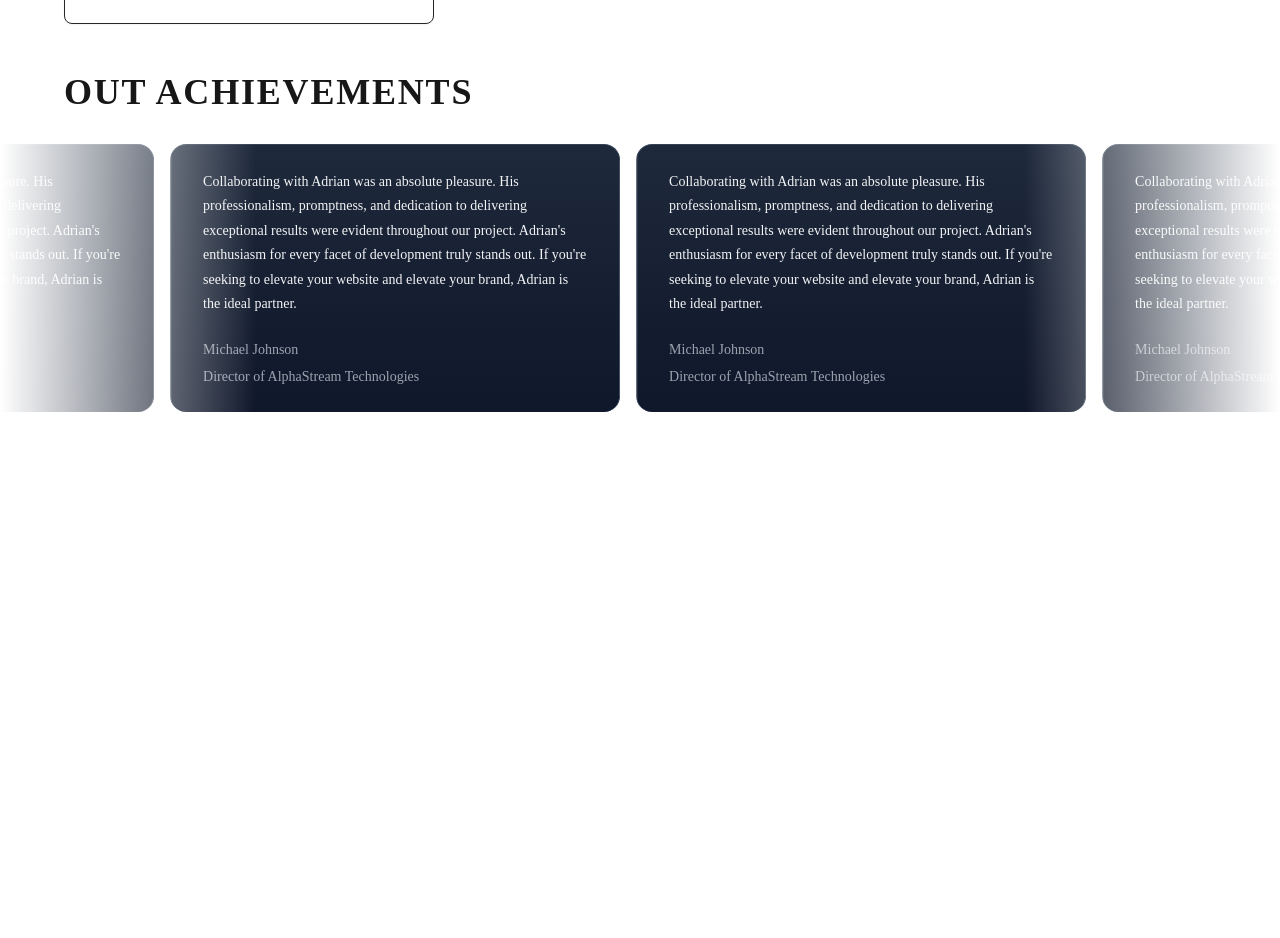
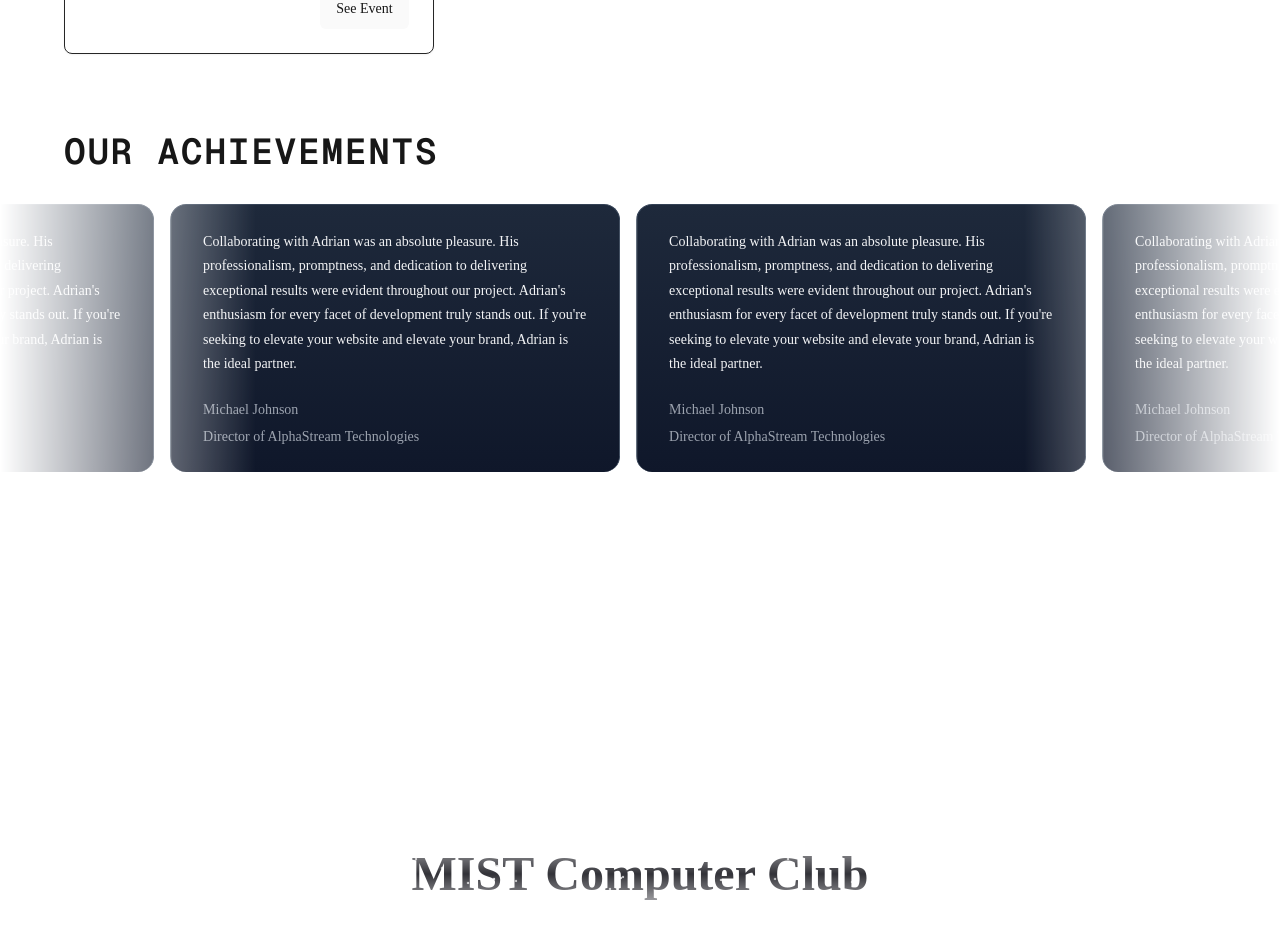
Before and after one commit to istiaqueahmedarik/mcc_website, a Next.js app in the folder client/: page / in a window 1280 px wide. Shown: the part 1740-2678 px from the top of the page. Before the commit the page ends 2168 px from the top, so only its background shows below. Built offline with nearby package versions, Linux system fonts and the light colour scheme.

Commit message:
theme problem1

```diff
--- a/client/src/app/page.js
+++ b/client/src/app/page.js
@@ -11,6 +11,7 @@
 import MagicButton from '@/components/ui/MagicButton'
 import MagicButton2 from '@/components/ui/MagicButton2'
 import { Spotlight } from '@/components/ui/Spotlight'
+import { TextRevealCard, TextRevealCardDescription, TextRevealCardTitle } from '@/components/ui/text-reveal-card'
 import { TextGenerateEffect } from '@/components/ui/TextGenEffect'
 import { Anvil, AudioWaveform, Landmark, MoveRight, Tv } from 'lucide-react'
 import Image from 'next/image'
@@ -53,7 +54,7 @@
 
 
   return (
-    <main className="scroll-smooth w-full flex flex-col gap-12 justify-center items-center overflow-x-hidden">
+    <main className="scroll-smooth w-full flex flex-col gap-12 justify-center items-center overflow-x-hidden bg-background">
       <Spotlight
         className="-top-40 left-0 md:left-60 md:-top-20"
         fill="white"
@@ -87,9 +88,9 @@
         </div>
       </div>
 
-      <div className="w-[90vw] max-w-7xl flex flex-col justify-center">
+      <div className="w-[90vw] max-w-7xl flex flex-col justify-center ">
         <div>
-          <h1 className="uppercase text-2xl sm:text-4xl font-bold tracking-wider">
+          <h1 className="font-mono uppercase text-2xl sm:text-4xl font-bold tracking-wider">
             Upcoming Events
           </h1>
         </div>
@@ -146,13 +147,13 @@
         </div>
       </div>
 
-      <div className="w-[90vw] max-w-7xl flex flex-col gap-4 justify-center">
+      <div className="w-[90vw] max-w-7xl flex flex-col gap-4 justify-center min-h-[40vw]">
         <div>
-          <h1 className="uppercase text-2xl sm:text-4xl font-bold tracking-wider">
+          <h1 className="font-mono uppercase text-2xl sm:text-4xl font-bold tracking-wider">
             What We Offer
           </h1>
         </div>
-        <div className="flex flex-wrap items-center sm:flex-row flex-col max-sm:gap-4 justify-around">
+        <div className="flex flex-wrap items-center sm:flex-row flex-col max-sm:gap-4 justify-between">
           <MagicButton2
             title="Problem Tracker"
             otherClasses="sm:text-2xl hover:text-yellowCus1-foreground"
@@ -226,8 +227,8 @@
 
       <div className='w-[90vw] max-w-7xl flex flex-col gap-4 justify-center'>
       <div>
-          <h1 className="uppercase text-2xl sm:text-4xl font-bold tracking-wider">
-            Out Achievements
+          <h1 className="font-mono uppercase text-2xl sm:text-4xl font-bold tracking-wider">
+            Our Achievements
           </h1>
         </div>
 
@@ -239,6 +240,17 @@
             />
         </div>
     </div>
+
+    <div className="flex items-center justify-center  h-[40rem] w-full">
+      <TextRevealCard
+        text="MIST Computer Club"
+        revealText="MIST Computer Club"
+      >
+        <TextRevealCardTitle>
+          Be a part of something bigger!
+        </TextRevealCardTitle>
+      </TextRevealCard>
+    </div>
     </main>
   )
 }
--- a/client/src/components/Navbar.js
+++ b/client/src/components/Navbar.js
@@ -7,7 +7,7 @@
 
 const Navbar = async () => {
   return (
-    <div className="w-full px-8 py-4">
+    <div className="w-full px-8 py-4 bg-background">
       <div className="flex flex-row justify-between">
         <div className="flex flex-row items-center gap-12 ">
           <Image
--- /dev/null
+++ b/client/src/components/ui/text-reveal-card.js
@@ -0,0 +1,164 @@
+'use client'
+import React, { useEffect, useRef, useState, memo } from 'react'
+import { motion } from 'framer-motion'
+import { twMerge } from 'tailwind-merge'
+import { cn } from '@/lib/utils'
+
+export const TextRevealCard = ({ text, revealText, children, className }) => {
+  const [widthPercentage, setWidthPercentage] = useState(0)
+  const cardRef = useRef(null)
+  const [left, setLeft] = useState(0)
+  const [localWidth, setLocalWidth] = useState(0)
+  const [isMouseOver, setIsMouseOver] = useState(false)
+
+  useEffect(() => {
+    if (cardRef.current) {
+      const { left, width: localWidth } =
+        cardRef.current.getBoundingClientRect()
+      setLeft(left)
+      setLocalWidth(localWidth)
+    }
+  }, [])
+
+  function mouseMoveHandler(event) {
+    event.preventDefault()
+
+    const { clientX } = event
+    if (cardRef.current) {
+      const relativeX = clientX - left
+      setWidthPercentage((relativeX / localWidth) * 100)
+    }
+  }
+
+  function mouseLeaveHandler() {
+    setIsMouseOver(false)
+    setWidthPercentage(0)
+  }
+  function mouseEnterHandler() {
+    setIsMouseOver(true)
+  }
+  function touchMoveHandler(event) {
+    event.preventDefault()
+    const clientX = event.touches[0].clientX
+    if (cardRef.current) {
+      const relativeX = clientX - left
+      setWidthPercentage((relativeX / localWidth) * 100)
+    }
+  }
+
+  const rotateDeg = (widthPercentage - 50) * 0.1
+  return (
+    <div
+      onMouseEnter={mouseEnterHandler}
+      onMouseLeave={mouseLeaveHandler}
+      onMouseMove={mouseMoveHandler}
+      onTouchStart={mouseEnterHandler}
+      onTouchEnd={mouseLeaveHandler}
+      onTouchMove={touchMoveHandler}
+      ref={cardRef}
+      className={cn(
+        'w-[40rem] rounded-lg p-8 relative overflow-hidden',
+        className,
+      )}
+    >
+      {children}
+      <div className="h-40  relative flex justify-center items-center overflow-hidden">
+        <motion.div
+          style={{
+            width: '100%',
+          }}
+          animate={
+            isMouseOver
+              ? {
+                  opacity: widthPercentage > 0 ? 1 : 0,
+                  clipPath: `inset(0 ${100 - widthPercentage}% 0 0)`,
+                }
+              : {
+                  clipPath: `inset(0 ${100 - widthPercentage}% 0 0)`,
+                }
+          }
+          transition={isMouseOver ? { duration: 0 } : { duration: 0.4 }}
+          className="absolute bg-[#1d1c20] z-20  will-change-transform"
+        >
+          <p
+            style={{
+              textShadow: '4px 4px 15px rgba(0,0,0,0.5)',
+            }}
+            className="flex justify-center items-center text-base sm:text-[3rem] py-10 font-bold text-white bg-clip-text text-transparent bg-gradient-to-b from-white to-neutral-300"
+          >
+            {revealText}
+          </p>
+        </motion.div>
+        <motion.div
+          animate={{
+            left: `${widthPercentage}%`,
+            rotate: `${rotateDeg}deg`,
+            opacity: widthPercentage > 0 ? 1 : 0,
+          }}
+          transition={isMouseOver ? { duration: 0 } : { duration: 0.4 }}
+          className="h-40 w-[8px] bg-gradient-to-b from-transparent via-neutral-800 to-transparent absolute z-50 will-change-transform"
+        ></motion.div>
+
+        <div className=" overflow-hidden [mask-image:linear-gradient(to_bottom,transparent,white,transparent)]">
+          <p className="text-base sm:text-[3rem] py-10 font-bold bg-clip-text text-transparent bg-[#323238]">
+            {text}
+          </p>
+          <MemoizedStars />
+        </div>
+      </div>
+    </div>
+  )
+}
+
+export const TextRevealCardTitle = ({ children, className }) => {
+  return (
+    <h2 className={twMerge('text-white text-xl mb-2 text-center tracking-widest', className)}>
+      {children}
+    </h2>
+  )
+}
+
+export const TextRevealCardDescription = ({ children, className }) => {
+  return (
+    <p className={twMerge('text-[#a9a9a9] text-sm', className)}>{children}</p>
+  )
+}
+
+const Stars = () => {
+  const randomMove = () => Math.random() * 4 - 2
+  const randomOpacity = () => Math.random()
+  const random = () => Math.random()
+  return (
+    <div className="absolute inset-0">
+      {[...Array(80)].map((_, i) => (
+        <motion.span
+          key={`star-${i}`}
+          animate={{
+            top: `calc(${random() * 100}% + ${randomMove()}px)`,
+            left: `calc(${random() * 100}% + ${randomMove()}px)`,
+            opacity: randomOpacity(),
+            scale: [1, 1.2, 0],
+          }}
+          transition={{
+            duration: random() * 10 + 20,
+            repeat: Infinity,
+            ease: 'linear',
+          }}
+          style={{
+            position: 'absolute',
+            top: `${random() * 100}%`,
+            left: `${random() * 100}%`,
+            width: `2px`,
+            height: `2px`,
+            backgroundColor: 'white',
+            borderRadius: '50%',
+            zIndex: 1,
+          }}
+          className="inline-block"
+        ></motion.span>
+      ))}
+    </div>
+  )
+}
+
+export const MemoizedStars = memo(Stars)
```
